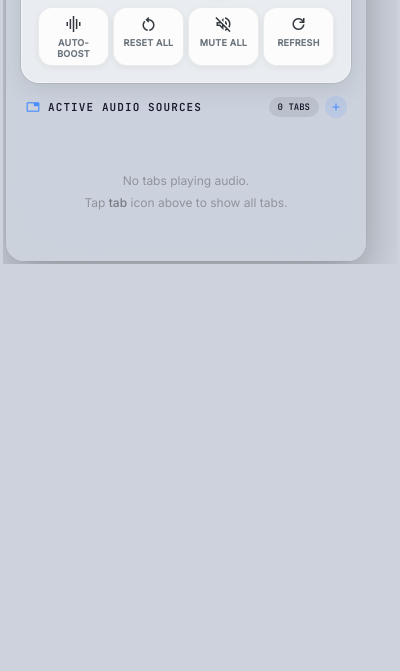
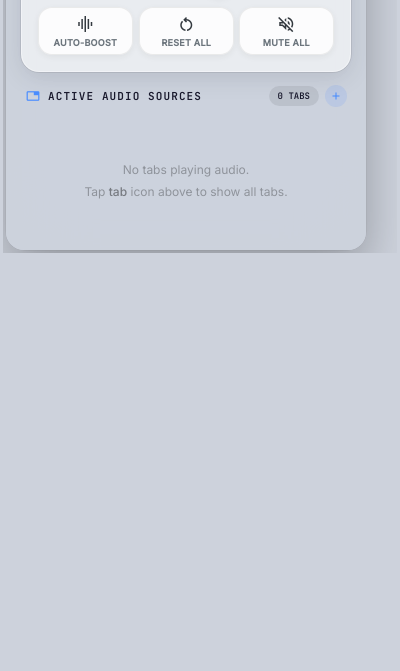
Before and after one commit to chinhfey-wayne/chrome-extension-volume-mixer, a browser extension: page popup.html in a window 400 px wide. Shown: the part 173-844 px from the top of the page. Drawn offline with nearby package versions, Linux system fonts and the light colour scheme.

Commit message:
cleanup: remove redundant Refresh button
Refresh only re-scanned tabs and redrew the list, but the popup already
auto-updates via tab onUpdated/onActivated/onRemoved listeners — so it was a
no-op that looked broken and was easily confused with Reset All. Removed the
button + its handler; global footer is now a 3-column grid (Auto-Boost, Reset
All, Mute All) that spans full width.

```diff
--- a/popup.css
+++ b/popup.css
@@ -305,8 +305,8 @@ html, body {
 
 .global-footer {
   display: grid;
-  grid-template-columns: repeat(4, 1fr);
-  gap: 4px;
+  grid-template-columns: repeat(3, 1fr);
+  gap: 6px;
 }
 
 /* Action Buttons */
--- a/popup.html
+++ b/popup.html
@@ -73,10 +73,6 @@
               <span class="material-symbols-outlined">volume_off</span>
               <span class="action-label">Mute All</span>
             </button>
-            <button class="action-btn" id="refreshBtn">
-              <span class="material-symbols-outlined">refresh</span>
-              <span class="action-label">Refresh</span>
-            </button>
           </div>
         </section>
 
--- a/popup.js
+++ b/popup.js
@@ -24,11 +24,6 @@ async function init() {
   document.getElementById('muteAllBtn').addEventListener('click', onMuteAll);
   document.getElementById('boostAllBtn').addEventListener('click', onBoostAll);
   document.getElementById('resetAllBtn').addEventListener('click', onResetAll);
-  document.getElementById('refreshBtn').addEventListener('click', async () => {
-    allTabs = await chrome.tabs.query({});
-    states = await getAllStates();
-    render();
-  });
   document.getElementById('toggleAllBtn').addEventListener('click', toggleShowAll);
   document.getElementById('addTabBtn').addEventListener('click', onAddTabBtn);
 
```
